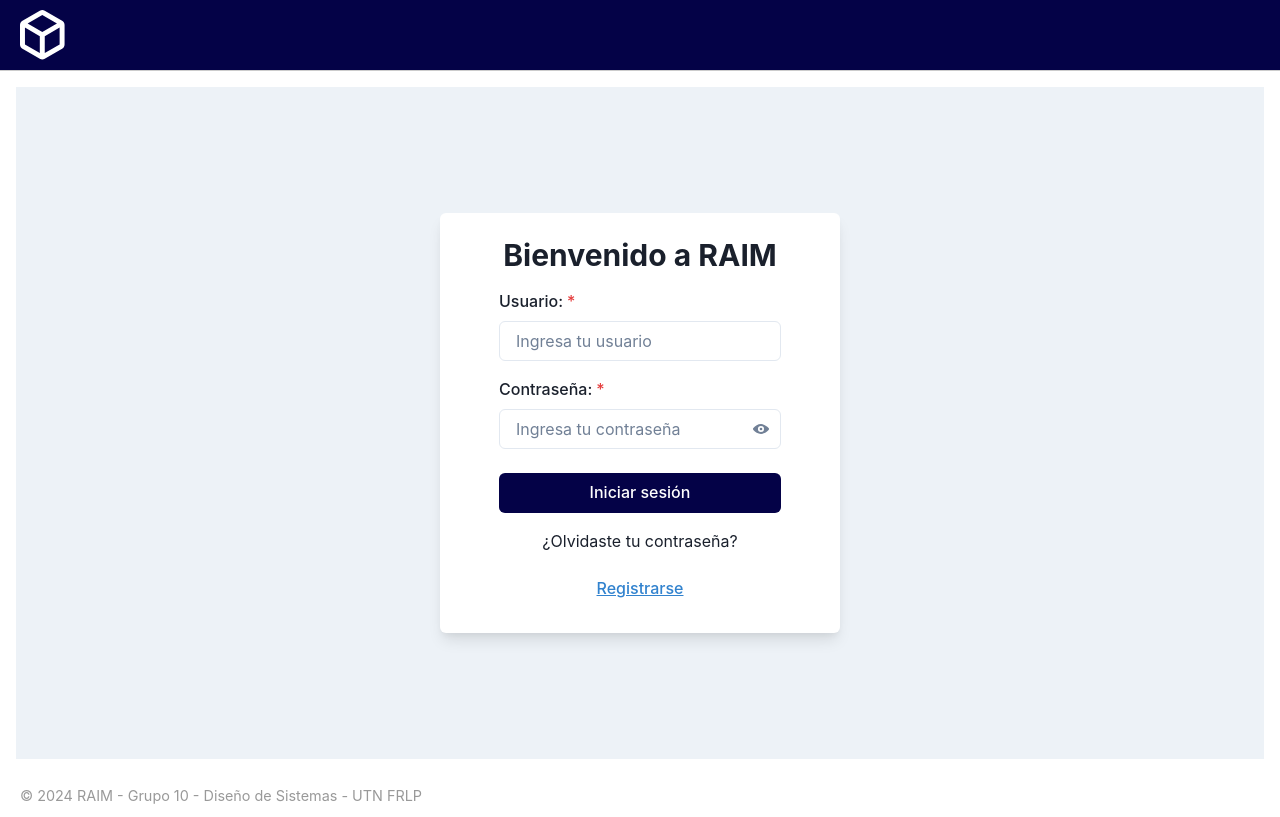
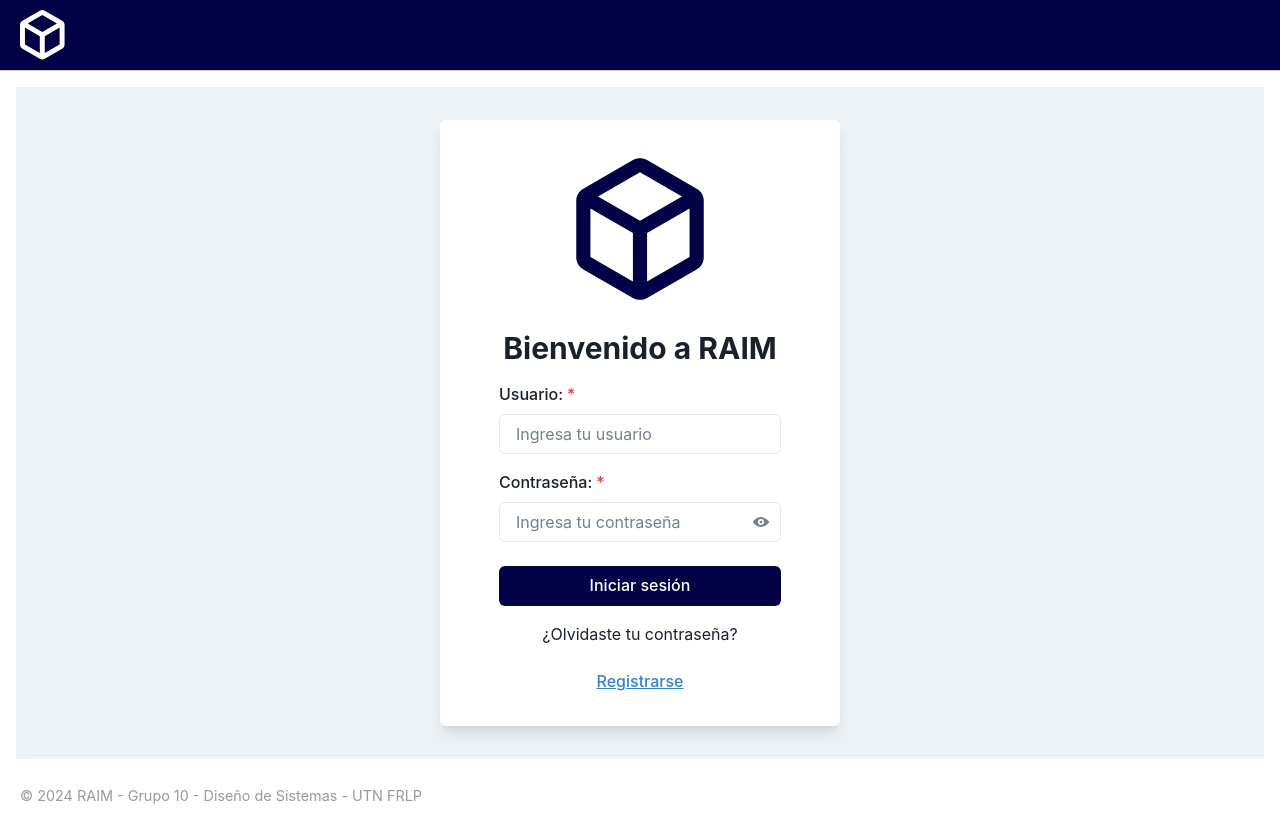
Before and after one commit to bekermanmatias/G10-RAIM-Disenio, a React (Create React App) app in the folder raim-client/: page /login in a window 1280 px wide. Built offline with nearby package versions, Linux system fonts and the light colour scheme.

Commit message:
fix: logo login

```diff
--- a/raim-client/src/components/auth/Login.js
+++ b/raim-client/src/components/auth/Login.js
@@ -77,7 +77,7 @@ const Login = () => {
 
   return (
     <Box display="flex" flexDirection="column" minHeight="84vh" bg="gray.100">
-      <Box flex="1" display="flex" alignItems="center" justifyContent="center" p={4}>
+      <Box flex="1" display=" flex" alignItems="center" justifyContent="center" p={4}>
         <VStack
           spacing={4}
           bg="white"
@@ -87,6 +87,9 @@ const Login = () => {
           width="90%"
           maxWidth="400px"
         >
+          <Box>
+            <img src="../assets/icons/logoLogin.svg" alt="Logo" style={{ width: '170px', height: 'auto' }} />
+          </Box>
           <Heading size="lg">Bienvenido a RAIM</Heading>
           {error && (
             <Alert status="error">
```
Also changed, not shown: raim-client/public/assets/icons/logoLogin.svg (added).
